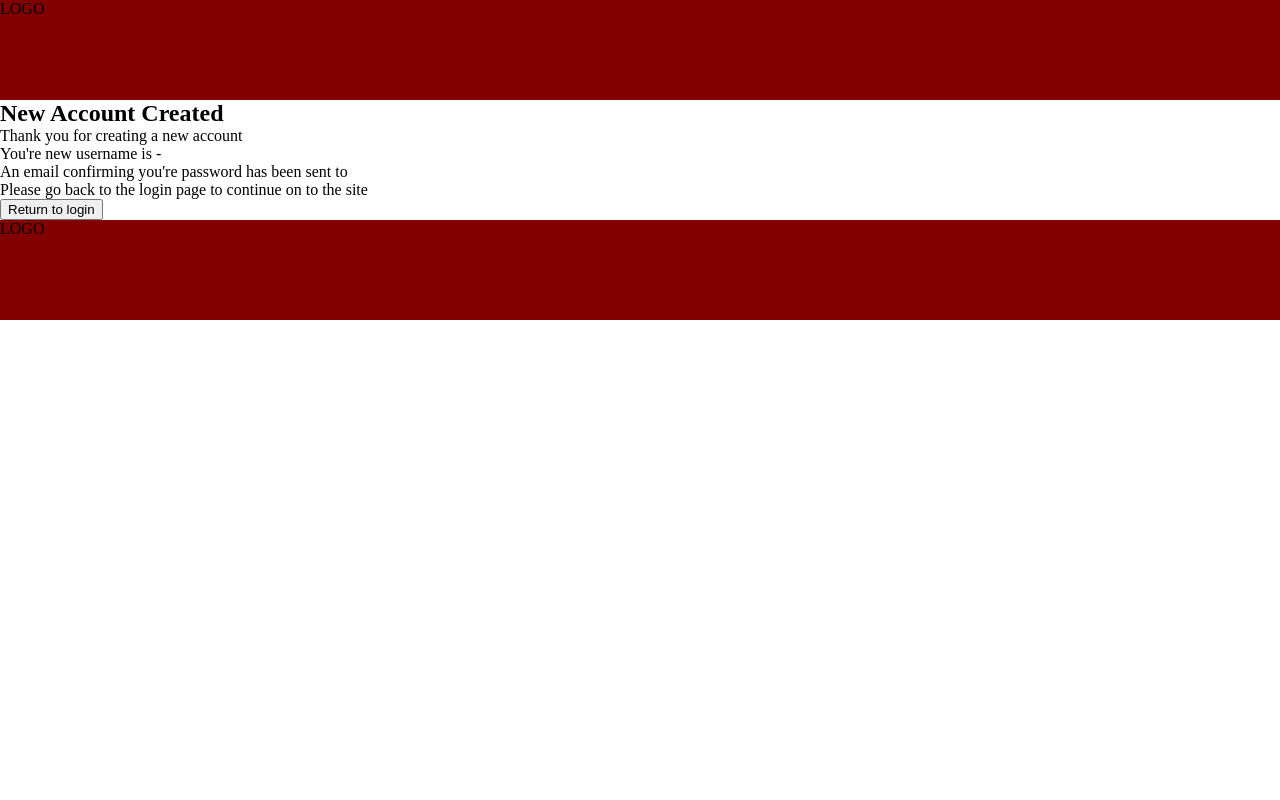
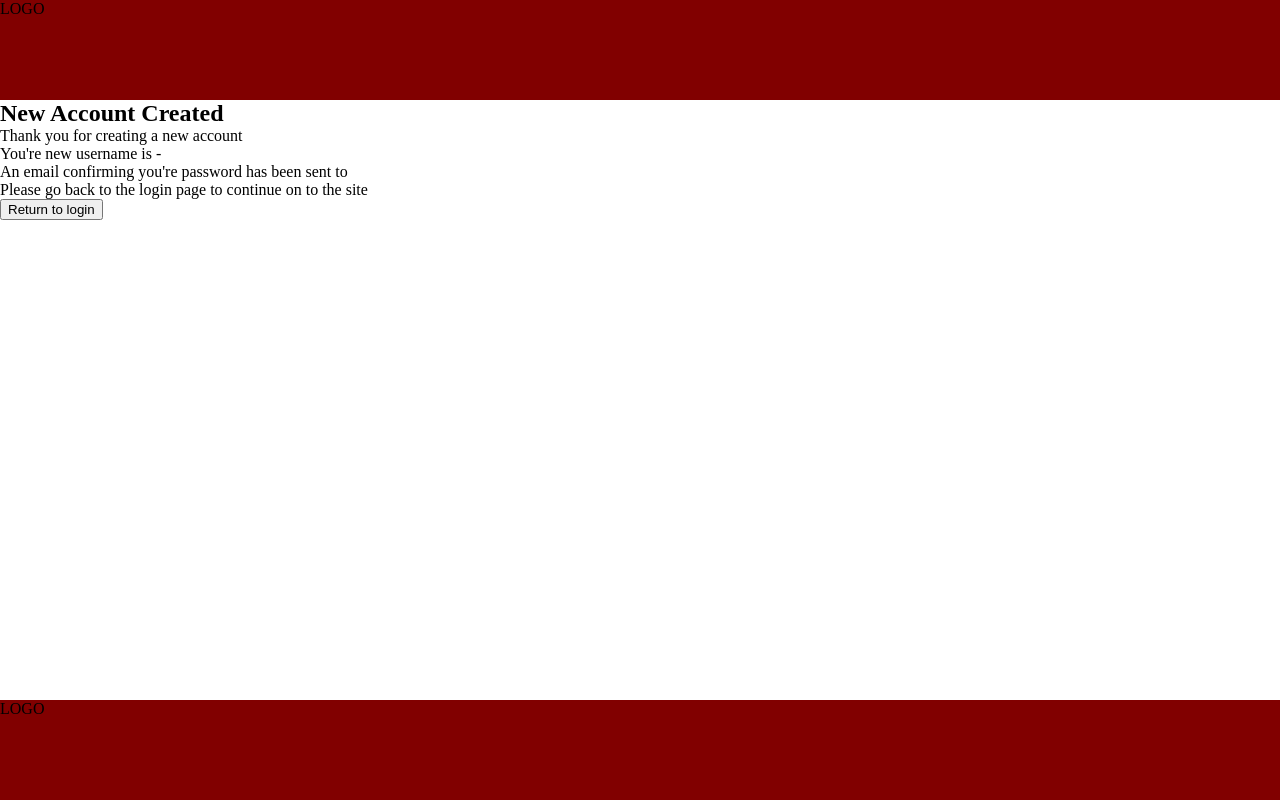
Before and after one commit to BenDavidWheatley/SQL_authorization_app, a PHP site: page /newAccount.php in a window 1280 px wide. Run offline with PHP 8.4, Linux system fonts and the light colour scheme; the visitor is signed in with stand-in values (Sample User, id 1); data that the repository does not hold is empty.

Commit message:
All functionality is working on the editLibrary.php file. Sections of the functionality on this page will be reused on other pages. As a result, the next stage is to put these functions within a class and call them when needed, instead of repeating code. Issue with the position of the footer has also been fixed.

```diff
--- a/index.php
+++ b/index.php
@@ -21,7 +21,8 @@
     <header>
 
     <!-- LOGIN BUTTONS -->
-
+    <div class='pageContainer'>
+        <div class='mainContainer'>
             <section id='loginTypeContainer'>
                 <div>
                     <button onclick='member("memberContainer")'>Member</button>
@@ -103,6 +104,8 @@
             <footer>
                 <?php include('footer.php') ?>
             </footer>
+        </div>
+    </div>
     <script src='script/script.js'></script>
   </body>
 </html>
--- a/mainPage.php
+++ b/mainPage.php
@@ -14,6 +14,9 @@
     </head>
 
     <body>
+        <div class='pageContainer'>
+            <div class='mainContainer'>
+
                 <header>
                     <?php include('header.php')?>
                 <header>
@@ -23,8 +26,9 @@
                 <footer>
                     <?php include('footer.php') ?>
                 </footer>
+            </div>
+        </div>
 
         <script src='script/script.js'></script>
-
     </body>
 </html>
--- a/newAccount.php
+++ b/newAccount.php
@@ -12,6 +12,8 @@
     </head>
 
     <body>
+        <div class='pageContainer'>
+            <div CLASS='mainContainer'>
                 <header>
                     <?php include('header.php')?>
                 <header>
@@ -27,6 +29,8 @@
                 <footer>
                     <?php include('footer.php')?>
                 </footer>
+            </div>
+        </div>
         <script src='script/script.js'></script>
     </body>
 </html>
--- a/reserveBook.php
+++ b/reserveBook.php
@@ -14,16 +14,18 @@
     </head>
 
     <body>
+        <div class='mainContainer'>
+            <div class='pageContainer'>
                 <header>
                     <?php include('header.php')?>
                 <header>
-
 
                 <footer>
                     <?php include('footer.php')?>
                 </footer>
 
                 <script src='script/script.js'></script>
+            </div>
+        </div>
     </body>
-
 </html>
--- a/style/style.css
+++ b/style/style.css
@@ -12,21 +12,32 @@
 3 - LOGIN PAGE
 4 - NEW MEMBER LOGIN
 
-    ******** GENERAL STYLING ********/
+******** GENERAL STYLING ********/
 * {
     margin: 0px;
 }
+.pageContainer {
+    position: relative;
+    min-height: 100vh;
+  }
+.mainContainer {
+    padding-bottom: 100px;    /* Footer height */
+}
 
-
-    /******** HEADER AND FOOTER ********/
+/******** HEADER AND FOOTER ********/
 
 #headerContainer, #footerContainer {
     background-color: #810000;
     height: 100px;
 }
+#footerContainer {
+    position: absolute;
+    bottom: 0;
+    width: 100%;
+    height: 100px;
+}
 
-
-    /******** LOGIN PAGE *******/
+/******** LOGIN PAGE *******/
 
 #memberContainer, #staffContainer, #newMemberContainer{
     display: none;
--- a/updateProfile.php
+++ b/updateProfile.php
@@ -14,16 +14,18 @@
     </head>
 
     <body>
+        <div class='pageContainer'>
+            <div class='mainContainer'>
                 <header>
                     <?php include('header.php')?>
                 <header>
 
-
                 <footer>
                     <?php include('footer.php') ?>
                 </footer>
-
                 <script src='script/script.js'></script>
+            </div>
+        </div>
 
     </body>
 </html>
```
Also changed, not shown: editLibrary.php (+8 -4 lines). Lines whose indentation alone changed are shown as unchanged.
